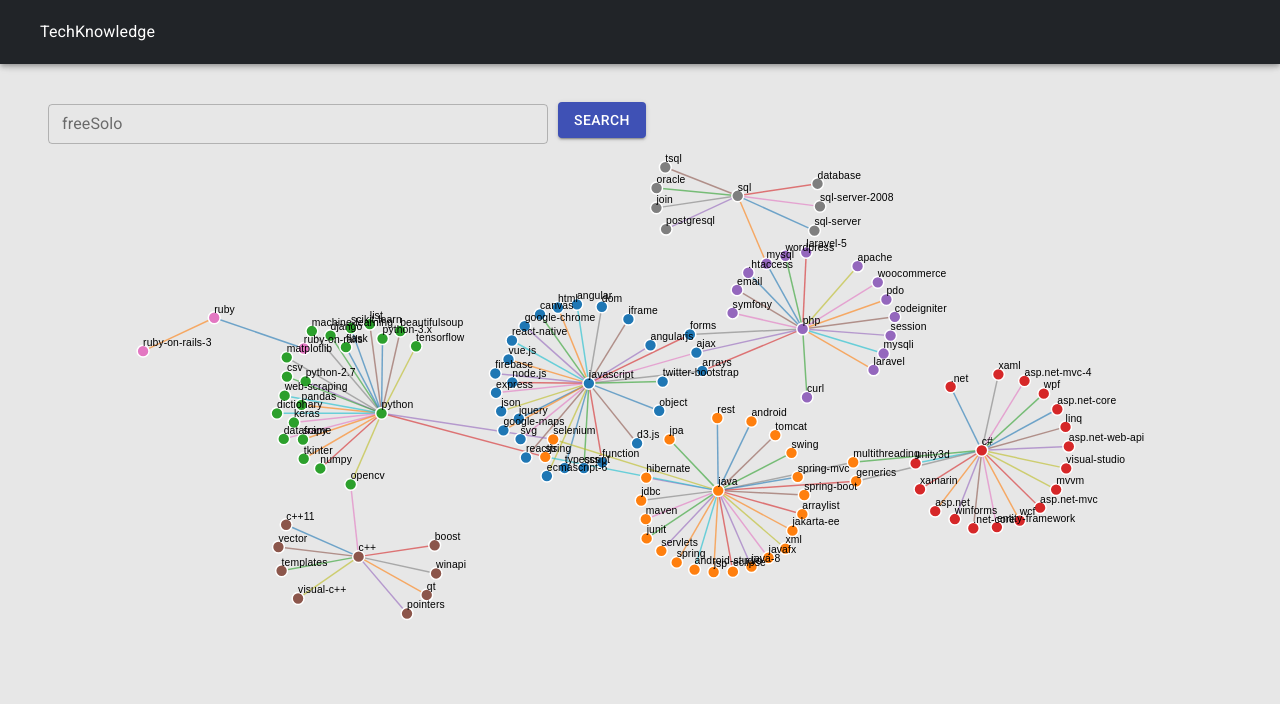
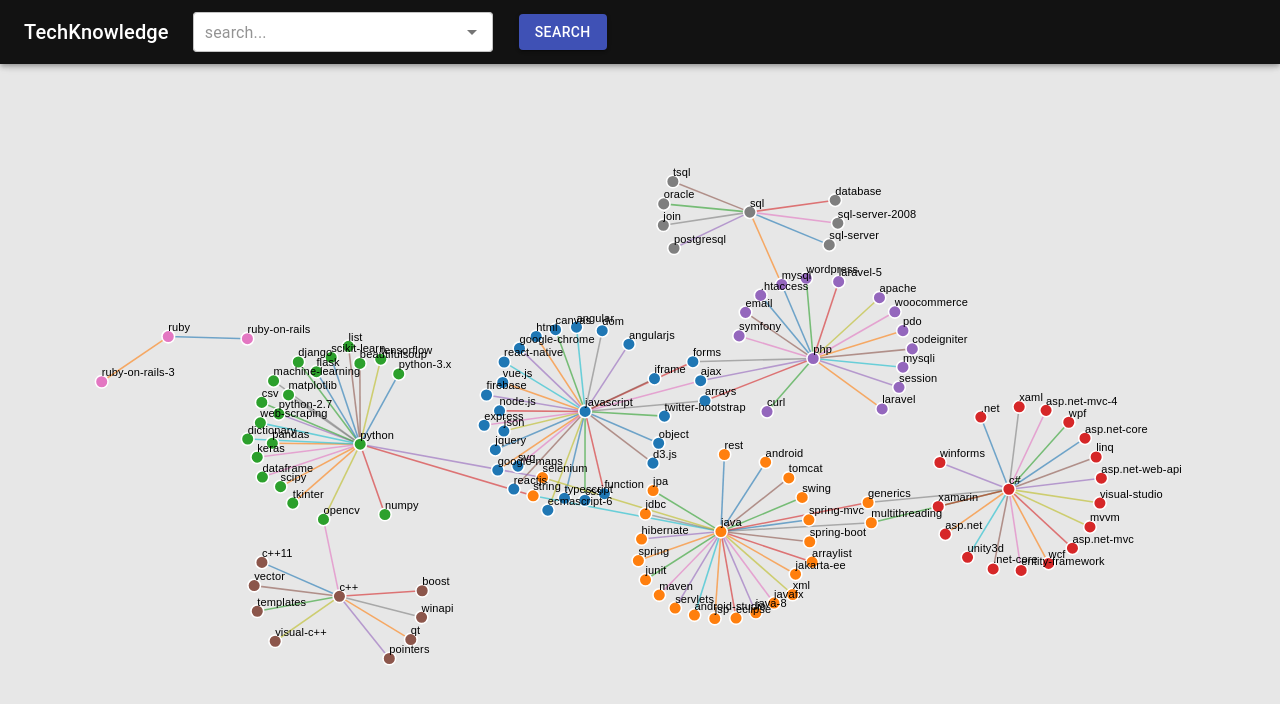
Before and after one commit to archer0302/TechKnowledge_react_UI, a React (Create React App) app: page / in a window 1280 px wide. Shown: the top 704 px of the page. Built offline with nearby package versions, Linux system fonts and the light colour scheme.

Commit message:
search form refine

```diff
--- a/src/App.js
+++ b/src/App.js
@@ -1,19 +1,15 @@
 import React from 'react';
 import { makeStyles } from '@material-ui/core/styles';
-// import Typography from '@material-ui/core/Typography';
 import CssBaseline from '@material-ui/core/CssBaseline';
 import AppBar from '@material-ui/core/AppBar';
 import Toolbar from '@material-ui/core/Toolbar';
-import Drawer from '@material-ui/core/Drawer';
-import List from '@material-ui/core/List';
-import ListItem from '@material-ui/core/ListItem';
-import ListItemText from '@material-ui/core/ListItemText';
+import Typography from '@material-ui/core/Typography';
 import TagWiki from './layout/TagWiki';
 import TagCompare from './layout/TagCompare';
 import FrontPage from './layout/FrontPage';
-import { Link } from "react-router-dom";
 import { BrowserRouter as Router, Switch, Route } from "react-router-dom";
 import { Container } from '@material-ui/core';
+import SearchForm from './grid/SearchForm';
 
 
 
@@ -45,10 +41,17 @@ function App() {
     },
     appBar: {
       zIndex: theme.zIndex.drawer + 1,
-      background: '#212428'
+      // background: '#212428',
+      background: '#121212'
     },
     drawerContainer: {
       overflow: 'auto',
+    },
+    title: {
+      display: 'none',
+      [theme.breakpoints.up('sm')]: {
+        display: 'block',
+      },
     }
   }));
 
@@ -61,38 +64,16 @@ function App() {
         <CssBaseline />
         <AppBar position="fixed" className={classes.appBar}>
           <Toolbar>
-            <ListItem button component={Link} to='/'>
-              <ListItemText primary={'TechKnowledge'} />
-            </ListItem>
-            {/* <Link to="/" style={{ textDecoration: 'none' }}>
-              <Typography variant="h6" noWrap>
-                TechKnowledge
-              </Typography>
-            </Link> */}
+            <Typography variant='h6' noWrap>
+              TechKnowledge
+            </Typography>
+            {/* <ListItem button component={Link} to='/'>
+              <ListItemText primary={''} />
+            </ListItem> */}
+            <SearchForm />
           </Toolbar>
         </AppBar>
 
-        {/* Menu drawer */}
-        {/* <Drawer
-          className={classes.drawer}
-          variant="permanent"
-          classes={{
-            paper: classes.drawerPaper,
-          }}
-        >
-
-          <Toolbar />
-          <div className={classes.drawerContainer}>
-            <List>
-              <ListItem button component={Link} to='/TagWiki/python'>
-                <ListItemText primary={'TechWiki'} />
-              </ListItem>
-              <ListItem button component={Link} to="/TagCompare">
-                <ListItemText primary={'TechCompare'} />
-              </ListItem>
-            </List>
-          </div>
-        </Drawer> */}
 
         {/* Main content */}
         <main className={classes.content}>
--- a/src/graph/NetWork.js
+++ b/src/graph/NetWork.js
@@ -4,7 +4,7 @@ import * as d3 from 'd3';
 const drag = simulation => {
 
   function dragstarted(event) {
-    if (!event.active) simulation.alphaTarget(0.05).restart();
+    if (!event.active) simulation.alphaTarget(0.07).restart();
     event.subject.fx = event.subject.x;
     event.subject.fy = event.subject.y;
   }
--- a/src/grid/SearchForm.js
+++ b/src/grid/SearchForm.js
@@ -5,6 +5,7 @@ import Alert from '@material-ui/lab/Alert';
 import Autocomplete, { createFilterOptions } from '@material-ui/lab/Autocomplete';
 import tag_list from '../data/tag_full_list.json';
 import { Redirect } from "react-router-dom";
+import { fade, makeStyles } from '@material-ui/core';
 
 export default function SearchForm() {
 
@@ -12,6 +13,36 @@ export default function SearchForm() {
   const [result, setResult] = useState('');
   const [notFound, setNotFound] = useState(false);
   const [alert, setAlert] = useState('');
+
+  const useStyles = makeStyles((theme) => ({
+    search: {
+      position: 'relative',
+      borderRadius: theme.shape.borderRadius,
+      marginRight: theme.spacing(2),
+      marginLeft: 0,
+      width: '300px !important',
+      [theme.breakpoints.up('sm')]: {
+        marginLeft: theme.spacing(3),
+        width: 'auto',
+      },
+    },
+    inputRoot: {
+      color: 'black',
+      backgroundColor: 'white'
+    },
+    inputInput: {
+      padding: theme.spacing(1, 1, 1, 0),
+      // vertical padding + font size from searchIcon
+      paddingLeft: `calc(1em + ${theme.spacing(4)}px)`,
+      transition: theme.transitions.create('width'),
+      width: '100%',
+      [theme.breakpoints.up('md')]: {
+        width: '20ch',
+      },
+    },
+  }));
+
+  const classes = useStyles();
 
   const filterOptions = createFilterOptions({
     matchFrom: 'any',
@@ -32,20 +63,23 @@ export default function SearchForm() {
 
   return (
     <form style={{display:'flex', flexDirection: 'row', alignItems: 'center'}} onSubmit={handleSubmit}>
-      <div>
+      <div style={{display:'flex', flexDirection: 'row', alignItems: 'center'}}>
+        <div className={classes.search}>
           <Autocomplete
             value={value}
-          onInputChange={(event, newValue) => {
+            onChange={(event, newValue) => {
               setValue(newValue);
             }}
-          style={{width: 500}}
             id="free-solo-demo"
-          freeSolo
             filterOptions={filterOptions}
             options={tag_list}
+            classes={classes}
             size="small"
             renderInput={(params) => (
-            <TextField {...params} label="freeSolo" margin="normal" variant="outlined" />
+              <TextField {...params}
+                placeholder="search..."
+                variant="outlined"
+              />
             )}
           />
         </div>
@@ -54,6 +88,25 @@ export default function SearchForm() {
             Search
           </Button>
         </div>
+      </div>
+      {/* <div>
+        <Autocomplete
+          value={value}
+          onChange={(event, newValue) => {
+            setValue(newValue);
+          }}
+          style={{width: 300}}
+          id="free-solo-demo"
+          filterOptions={filterOptions}
+          options={tag_list}
+          size="small"
+          renderInput={(params) => (
+            <TextField {...params} label="search..." margin="normal" variant="outlined"
+            style={{ background: 'white', marginLeft: '10px' }}/>
+          )}
+        />
+      </div> */}
+
       <div style={{marginLeft: '10px'}}>
         {(notFound && !!alert) ? <Alert severity="error">Tag {alert} not found.</Alert> : ''}
         {result ? <Redirect to={"/TagWiki/" + encodeURI(result)} /> : ''}
--- a/src/grid/TagInfo.js
+++ b/src/grid/TagInfo.js
@@ -32,9 +32,9 @@ function TagInfo({tagName}) {
         <CardContent style={{
             flexWrap: 'wrap',
         }}>
-          <div style={{ display: 'flex', alignItems: 'center'}}>
+          <div style={{ display: 'flex', alignItems: 'center', marginBottom: '8px'}}>
             <LabelRounded fontSize='large' style={{ marginRight:'10px' }}/>
-            <Typography variant='h4' style={{ marginBottom: '10px' }}>
+            <Typography variant='h4'>
               {tagName}
             </Typography>
           </div>
--- a/src/index.js
+++ b/src/index.js
@@ -6,7 +6,9 @@ import reportWebVitals from './reportWebVitals';
 
 ReactDOM.render(
   <React.StrictMode>
-    <link rel="stylesheet" href="https://fonts.googleapis.com/css?family=Roboto:300,400,500,700&display=swap" />
+    {/* <link rel="stylesheet" href="https://fonts.googleapis.com/css?family=Roboto:300,400,500,700&display=swap" /> */}
+    <link rel="preconnect" href="https://fonts.gstatic.com" />
+    <link href="https://fonts.googleapis.com/css2?family=Poppins:wght@500&display=swap" rel="stylesheet" />
     <App />
   </React.StrictMode>,
   document.getElementById('root')
--- a/src/layout/FrontPage.js
+++ b/src/layout/FrontPage.js
@@ -47,9 +47,8 @@ export default function FrontPage() {
 
   return (
     <div>
-      <SearchForm />
       <div style={{alignItems: 'center', display:'flex', flexDirection: 'column'}}>
-        <NetWork nodesData={nodesData} linkData={linkData} width={1600} height={700} forceXY={[0.005, 0.035]}/>
+        <NetWork nodesData={nodesData} linkData={linkData} width={1500} height={900} forceXY={[0.005, 0.035]}/>
       </div>
     </div>
   )
--- a/src/layout/TagWiki.js
+++ b/src/layout/TagWiki.js
@@ -39,7 +39,7 @@ export default function TagWiki() {
       <Grid item xs={12}>
         <TagInfo tagName={tag}/>
       </Grid>
-      <Grid item xs={7}>
+      <Grid item xs={6}>
         <Grid container direction='column' spacing={2}>
           <Grid item xs={12}>
             <TrendGraph height={350} tags={[tag]}/>
@@ -49,7 +49,7 @@ export default function TagWiki() {
           </Grid>
         </Grid>
       </Grid>
-      <Grid item xs={5}>
+      <Grid item xs={6}>
         <Grid item xs={12}>
           <Card>
             {/* <CardContent> */}
```
Lines whose indentation alone changed are shown as unchanged.
